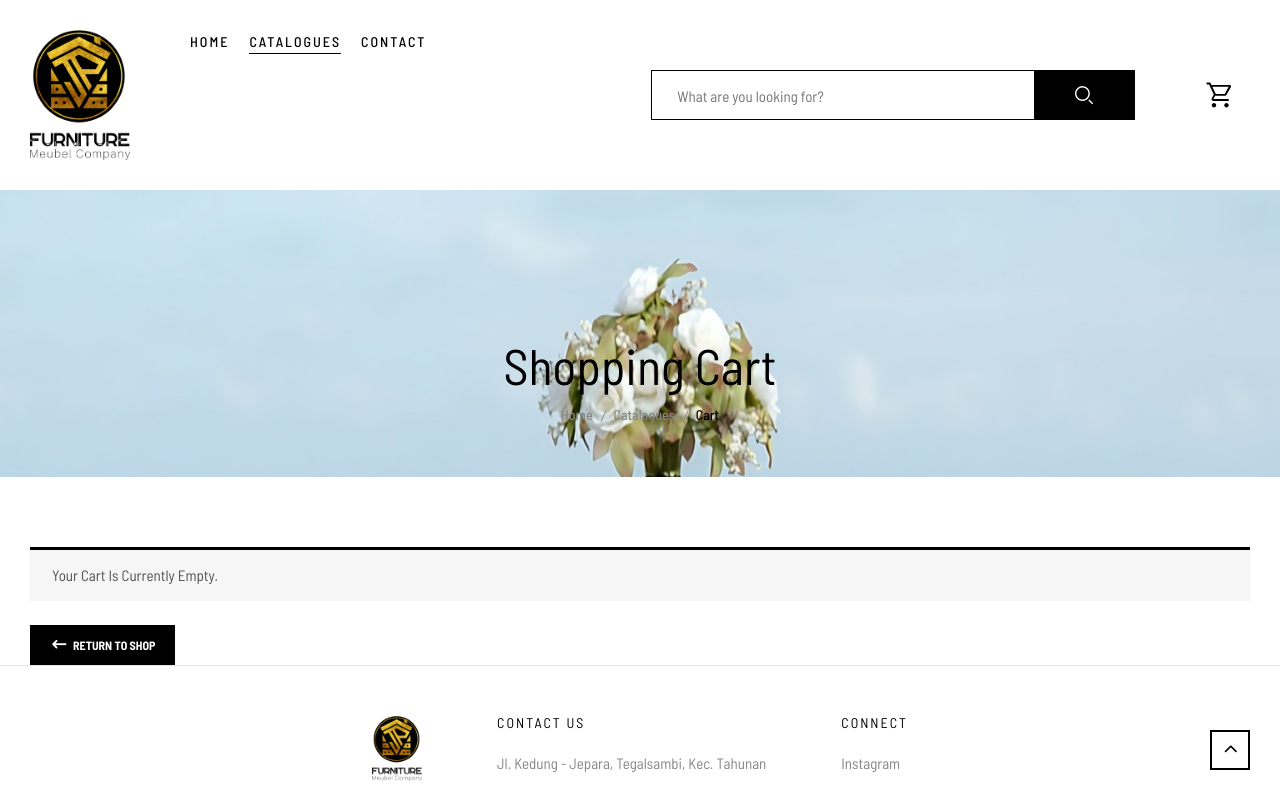
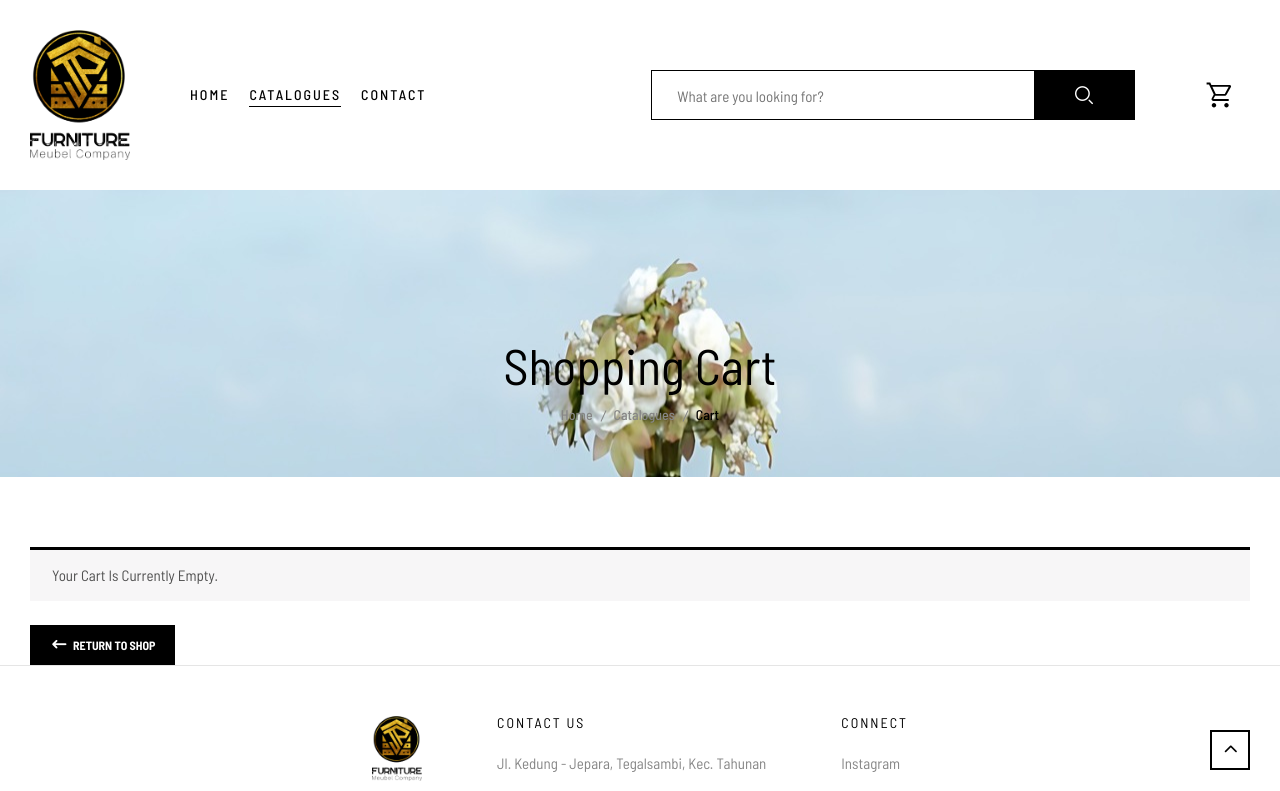
Before and after one commit to reihanalavi/jatiprima-client, a Next.js app: page /cart in a window 1280 px wide. Shown: the top 791 px of the page. Built offline with nearby package versions, Linux system fonts and the light colour scheme.

Commit message:
fixing logo

```diff
--- a/components/organisms/Header/Logo.tsx
+++ b/components/organisms/Header/Logo.tsx
@@ -13,7 +13,7 @@ export default function Logo(props: LogoProps) {
       <div className="site-logo">
         <Link href='/'>
           <Image
-            width={mobile ? 50 : 20}
+            width={mobile ? 30 : 50}
             height={mobile ? 15 : 50}
             src="/media/jp_logo.png"
             alt="Jati Prima Furniture"
--- a/components/organisms/Header/index.tsx
+++ b/components/organisms/Header/index.tsx
@@ -385,7 +385,7 @@ export default function Header(props: Partial<HeaderProps>) {
             <div className="section-padding">
               <div className="section-container large p-l-r">
                 <div className="row">
-                  <div className="col-xl-6 col-lg-8 col-md-12 col-sm-12 col-12 header-left">
+                  <div className="col-xl-6 col-lg-8 col-md-12 col-sm-12 col-12 header-left d-flex align-items-center">
                     <Logo />
 
                     <div className="site-navigation">
```
